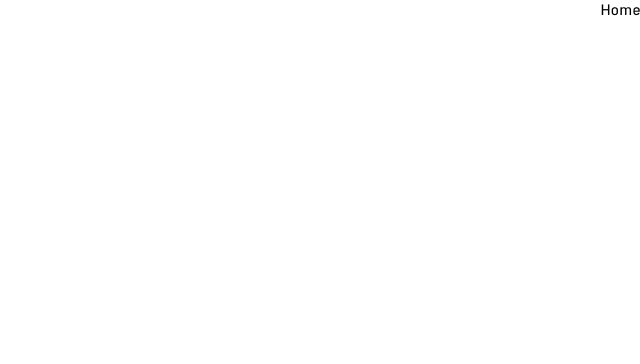
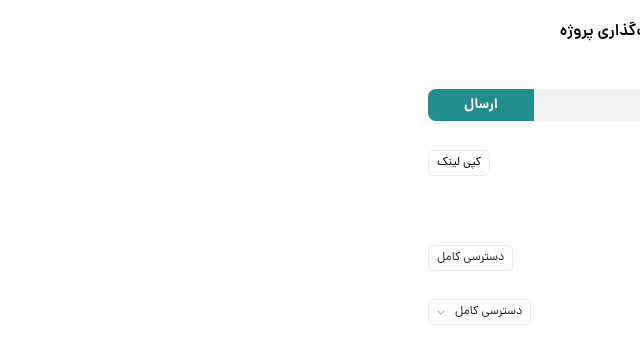
Before and after one commit to Quera-Spring-Front-end-Bootcamp/Group3, a React (Vite) app: page / in a window 1280 px wide. Shown: the top 364 px of the page, without its empty margins (640-1280 px from the left). Built offline with nearby package versions, Linux system fonts and the light colour scheme.

Commit message:
change name comp forminvite to ProjectInvitationForm

```diff
--- a/src/App.jsx
+++ b/src/App.jsx
@@ -7,10 +7,12 @@ import NotFound from "./pages/notFound";
 import { AuthLayout } from "./Layout/AuthLayout";
 import { Toaster } from "react-hot-toast";
 import Home from "./pages/home";
+import ShareProjectCard from "./components/ShareProject/ShareProjectCard";
 
 const App = () => {
   return (
     <>
+      <ShareProjectCard />
       <Routes>
         <Route path="/" element={<Home />} />
         <Route path="auth" element={<AuthLayout />}>
--- a/src/components/ShareProject/FormInvite.jsx
+++ b/src/components/ShareProject/ProjectInvitationForm.jsx
@@ -2,7 +2,7 @@ import { useForm } from "react-hook-form";
 import Button from "../Button";
 import Input from "../Input";
 import { toast } from "react-hot-toast";
-export const FormInvite = () => {
+export const ProjectInvitationForm = () => {
   const {
     register,
     formState: { errors },
--- a/src/components/ShareProject/ShareProjectCard.jsx
+++ b/src/components/ShareProject/ShareProjectCard.jsx
@@ -1,7 +1,7 @@
 import { PermissionTitle } from "./PermissionTitle";
 import { CopyLink } from "./CopyLink";
 import { useState } from "react";
-import { FormInvite } from "./FormInvite";
+import { ProjectInvitationForm } from "./ProjectInvitationForm";
 import profile from "../../assets/images/profile.png";
 import Card from "../Card/Card";
 import icons from "../../assets/Icons";
@@ -44,7 +44,7 @@ const ShareProjectCard = () => {
           به اشتراک‌گذاری پروژه‌
         </div>
       </div>
-      <FormInvite />
+      <ProjectInvitationForm />
       <CopyLink className="mb-[29px]" />
       <span className="text-sm text-[#7d828c] block mb-5">
         اشتراک‌ گذاشته شده با
```
